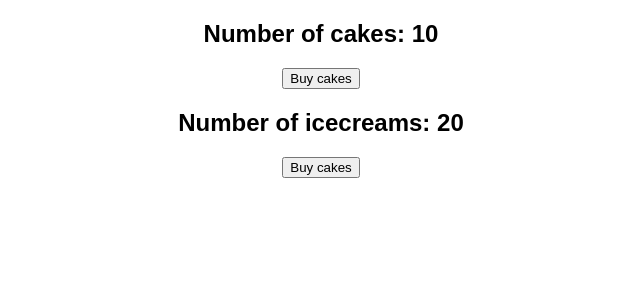
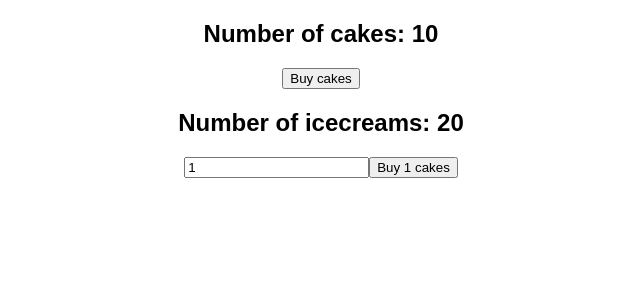
Before and after one commit to sidinsomniac/react-redux, a React (Create React App) app: page / in a window 1280 px wide. Shown: the top 300 px of the page, without its empty margins (319-959 px from the left). Built offline with nearby package versions, Linux system fonts and the light colour scheme.

Commit message:
Use action payload

```diff
--- a/src/components/Icecream.js
+++ b/src/components/Icecream.js
@@ -1,8 +1,9 @@
-import React from "react";
+import React, { useState } from "react";
 import { useDispatch, useSelector } from "react-redux";
 import { buyIcecream } from "../redux/icecream/icecreamActions";
 
 export default function Icecream() {
+  const [decreaseNumber, setDecreaseNumber] = useState(1);
   const numberOfIcecreams = useSelector(
     (state) => state.icecream.numberOfIcecreams
   );
@@ -11,7 +12,16 @@ export default function Icecream() {
   return (
     <div>
       <h2>Number of icecreams: {numberOfIcecreams}</h2>
-      <button onClick={() => dispatch(buyIcecream())}>Buy cakes</button>
+      <input
+        value={decreaseNumber}
+        onChange={(e) => {
+          setDecreaseNumber(e.target.value);
+          console.log(decreaseNumber);
+        }}
+      />
+      <button onClick={() => dispatch(buyIcecream(decreaseNumber))}>
+        Buy {decreaseNumber} cakes
+      </button>
     </div>
   );
 }
--- a/src/redux/icecream/icecreamActions.js
+++ b/src/redux/icecream/icecreamActions.js
@@ -1,5 +1,6 @@
 import { BUY_ICECREAM } from "./icecreamTypes";
 
-export const buyIcecream = () => ({
-  type: BUY_ICECREAM
+export const buyIcecream = (num = 1) => ({
+  type: BUY_ICECREAM,
+  payload: num
 });
--- a/src/redux/icecream/icecreamReducers.js
+++ b/src/redux/icecream/icecreamReducers.js
@@ -7,7 +7,10 @@ const initialState = {
 const icecreamReducer = (state = initialState, action) => {
   switch (action.type) {
     case BUY_ICECREAM:
-      return { ...state, numberOfIcecreams: state.numberOfIcecreams - 1 };
+      return {
+        ...state,
+        numberOfIcecreams: state.numberOfIcecreams - action.payload
+      };
     default:
       return { ...state };
   }
```
Also changed, not shown: .codesandbox/workspace.json (added).
